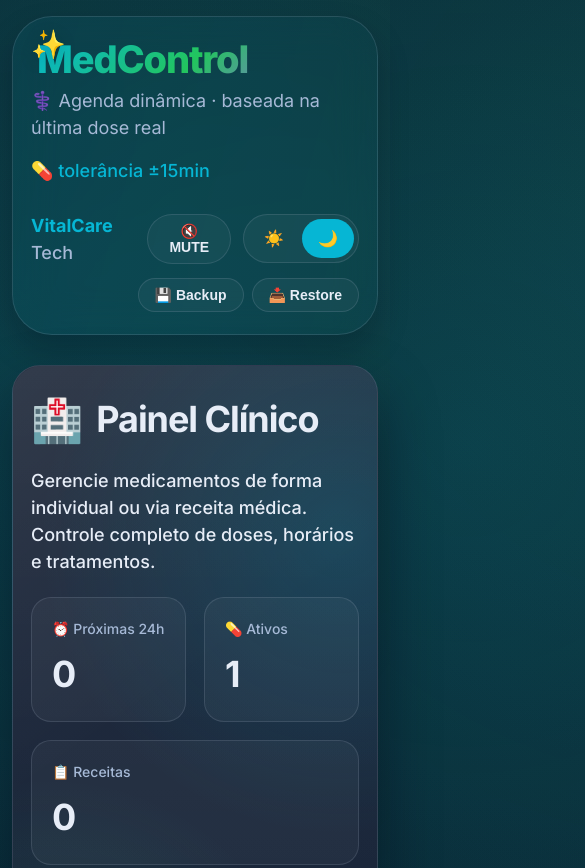
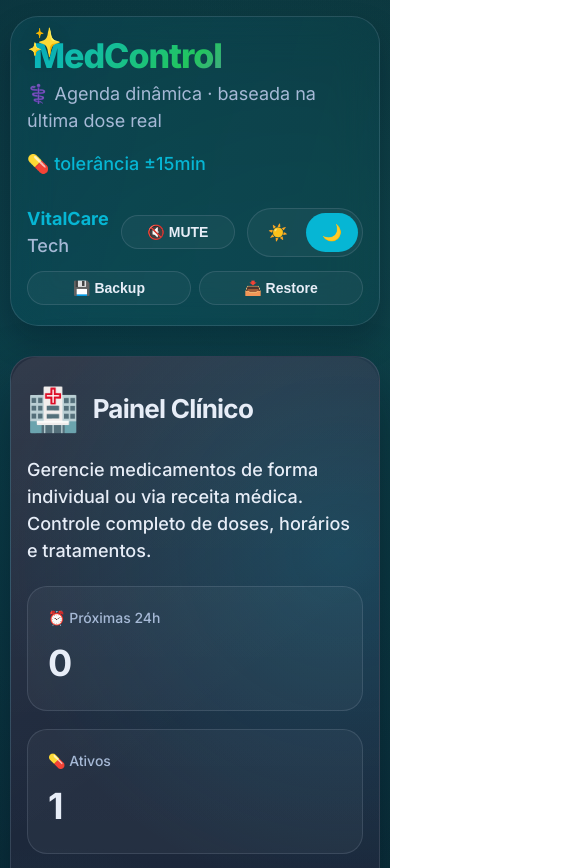
Before and after one commit to vapesmadcat-blip/vitalcare-medcontrol-full, a website: page www/index.html in a window 390 px wide. Shown: the top 868 px of the page, 585 px wide, since content can reach past the window. Drawn offline with Linux system fonts and the light colour scheme.

Commit message:
Implement responsive design adjustments
Added responsive adjustments to HTML and CSS styles.

```diff
--- a/www/index.html
+++ b/www/index.html
@@ -136,6 +136,119 @@
     .global-mute.muted{background:linear-gradient(145deg,#64748b,#334155);color:#fff}
     .alert-mode-select{width:auto;min-width:132px;padding:9px 12px;border-radius:14px;font-size:13px;text-transform:none;background:var(--input);color:var(--text);border:1px solid var(--border)}
     .pending-title-line{display:flex;gap:10px;align-items:center;flex-wrap:wrap}
+
+
+    /* =========================================================
+       AJUSTE RESPONSIVO SEGURO — NÃO ALTERA LÓGICA / DB / IDS
+       ========================================================= */
+    html, body {
+      width: 100%;
+      max-width: 100%;
+      overflow-x: hidden;
+    }
+
+    .wrap {
+      width: 100%;
+      max-width: 1200px;
+      margin: 0 auto;
+    }
+
+    .topbar,
+    .card,
+    .hero,
+    .grid,
+    .stack,
+    #vc-native-test-box {
+      width: 100%;
+      max-width: 100%;
+    }
+
+    .brand h1 {
+      font-size: clamp(34px, 8vw, 56px);
+    }
+
+    .hero-copy h2 {
+      font-size: clamp(26px, 6vw, 36px);
+    }
+
+    h3 {
+      font-size: clamp(22px, 5vw, 26px);
+    }
+
+    input,
+    select,
+    textarea,
+    button {
+      max-width: 100%;
+    }
+
+    .pending-row {
+      width: 100%;
+    }
+
+    @media (max-width: 700px) {
+      body {
+        padding: 16px 10px;
+      }
+
+      .wrap {
+        max-width: 100%;
+      }
+
+      .topbar {
+        padding: 20px 16px;
+        border-radius: 28px;
+      }
+
+      .topbar-right {
+        align-items: stretch;
+        width: 100%;
+      }
+
+      .topbar-actions,
+      .backup-buttons {
+        width: 100%;
+        flex-wrap: wrap;
+      }
+
+      .topbar-actions > *,
+      .backup-buttons > * {
+        flex: 1;
+      }
+
+      .card,
+      .hero {
+        padding: 20px 16px;
+        border-radius: 24px;
+      }
+
+      .stats-mini {
+        flex-direction: column;
+      }
+
+      .pending-row {
+        flex-direction: column;
+        align-items: stretch;
+      }
+
+      .pending-row > div:last-child {
+        width: 100%;
+        flex-wrap: wrap;
+      }
+
+      .pending-row button {
+        flex: 1;
+      }
+
+      table {
+        min-width: 720px;
+      }
+
+      #vc-native-test-box {
+        padding: 18px;
+        border-radius: 24px;
+      }
+    }
 
   </style>
 </head>
@@ -782,7 +895,7 @@
     }
   }
 
-  function checkAlerts(){
+  async   function checkAlerts(){
     const nativeOn=!!getLocalNotifications();
     getRegs().forEach(reg=>{
       if(reg.done)return;
@@ -832,7 +945,7 @@
     }
     render();setInterval(()=>{checkAlerts();render()},30000);checkAlerts();setStatus("💊 MedControl · Pronto!");
   }
-  if(document.readyState==="loading")document.addEventListener("DOMContentLoaded",init);else init();
+  init();
 })();
 </script>
 
```
